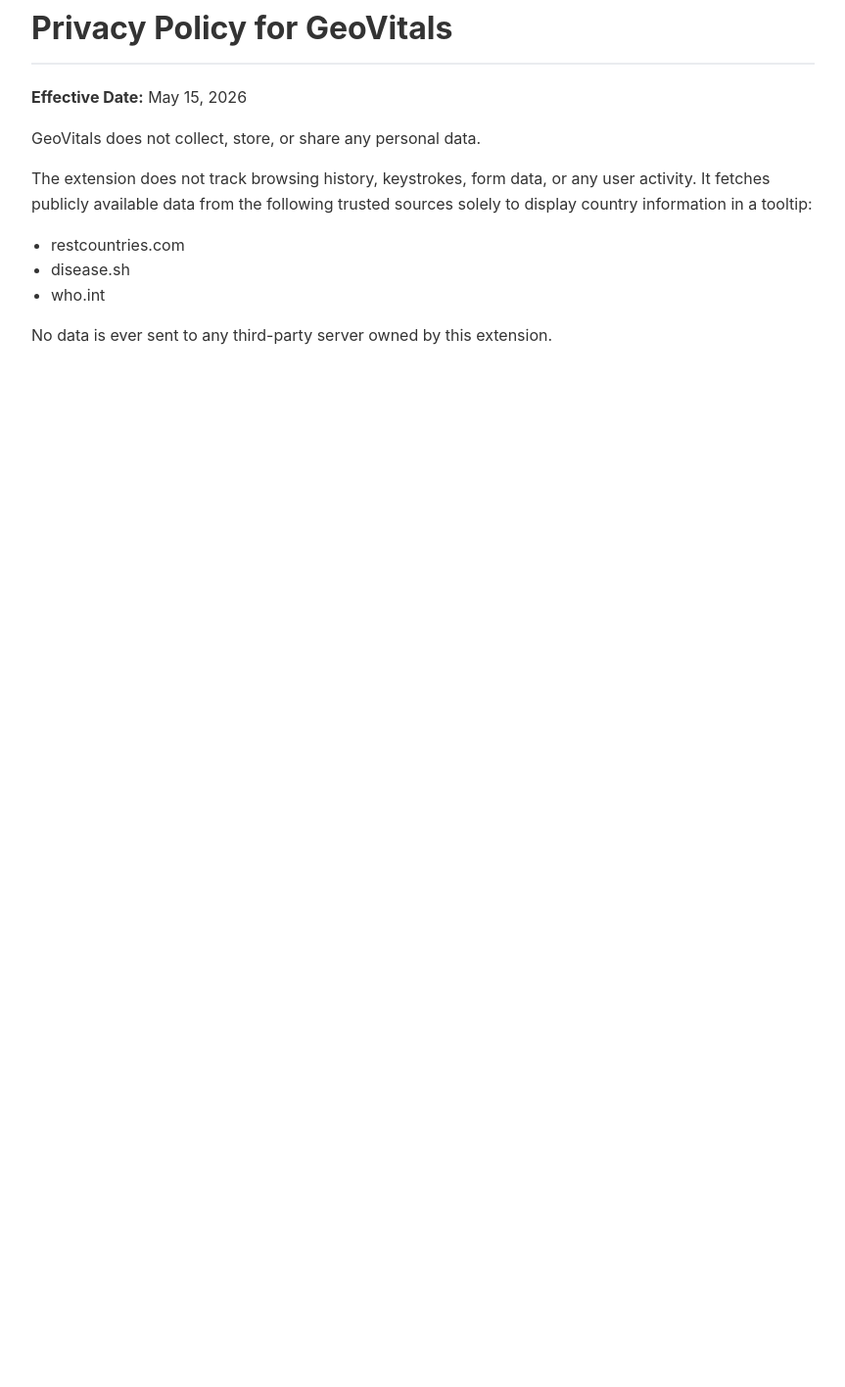
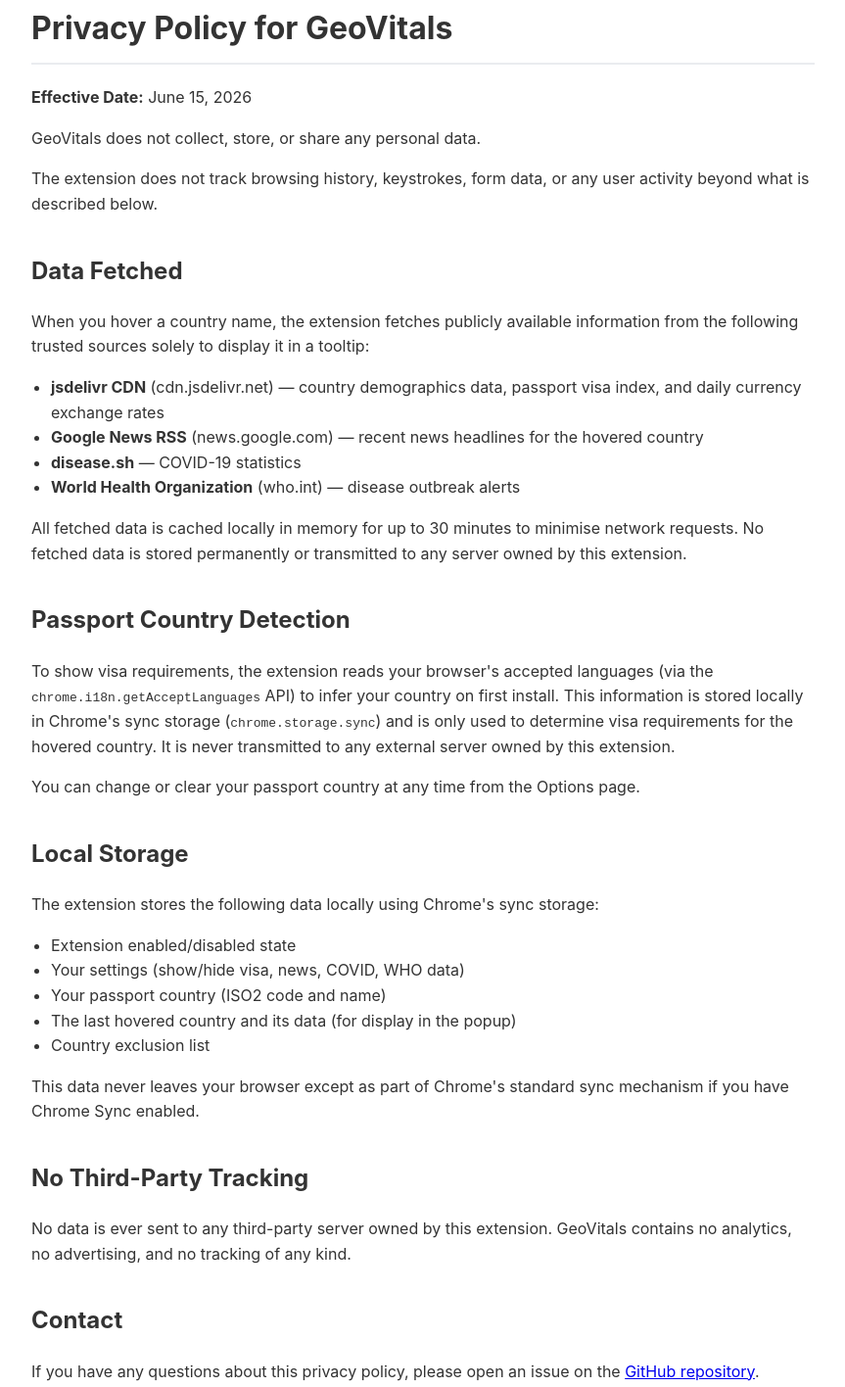
Before and after one commit to Him97kr/chrome-extension-geovitals, a React app: page privacy/index.html in a window 1280 px wide. Shown: the part 37-1453 px from the top of the page at 98% size, without its empty margins (208-1071 px from the left). Before the commit the page ends 800 px from the top, so only its background shows below. Built offline with nearby package versions, Linux system fonts and the light colour scheme; some packages are replaced by stand-ins of ours.

Commit message:
Add files via upload

```diff
--- a/privacy/index.html
+++ b/privacy/index.html
@@ -7,22 +7,47 @@
     <style>
         body { font-family: -apple-system, BlinkMacSystemFont, "Segoe UI", Roboto, Helvetica, Arial, sans-serif; line-height: 1.6; max-width: 800px; margin: 40px auto; padding: 0 20px; color: #333; }
         h1 { border-bottom: 2px solid #eaecef; padding-bottom: 0.3em; }
+        h2 { margin-top: 1.5em; }
         ul { padding-left: 20px; }
     </style>
 </head>
 <body>
     <h1>Privacy Policy for GeoVitals</h1>
-    <p><strong>Effective Date:</strong> May 15, 2026</p>
+    <p><strong>Effective Date:</strong> June 15, 2026</p>
 
     <p>GeoVitals does not collect, store, or share any personal data.</p>
 
-    <p>The extension does not track browsing history, keystrokes, form data, or any user activity. It fetches publicly available data from the following trusted sources solely to display country information in a tooltip:</p>
+    <p>The extension does not track browsing history, keystrokes, form data, or any user activity beyond what is described below.</p>
+
+    <h2>Data Fetched</h2>
+    <p>When you hover a country name, the extension fetches publicly available information from the following trusted sources solely to display it in a tooltip:</p>
     <ul>
-        <li>restcountries.com</li>
-        <li>disease.sh</li>
-        <li>who.int</li>
+        <li><strong>jsdelivr CDN</strong> (cdn.jsdelivr.net) — country demographics data, passport visa index, and daily currency exchange rates</li>
+        <li><strong>Google News RSS</strong> (news.google.com) — recent news headlines for the hovered country</li>
+        <li><strong>disease.sh</strong> — COVID-19 statistics</li>
+        <li><strong>World Health Organization</strong> (who.int) — disease outbreak alerts</li>
     </ul>
+    <p>All fetched data is cached locally in memory for up to 30 minutes to minimise network requests. No fetched data is stored permanently or transmitted to any server owned by this extension.</p>
 
-    <p>No data is ever sent to any third-party server owned by this extension.</p>
+    <h2>Passport Country Detection</h2>
+    <p>To show visa requirements, the extension reads your browser's accepted languages (via the <code>chrome.i18n.getAcceptLanguages</code> API) to infer your country on first install. This information is stored locally in Chrome's sync storage (<code>chrome.storage.sync</code>) and is only used to determine visa requirements for the hovered country. It is never transmitted to any external server owned by this extension.</p>
+    <p>You can change or clear your passport country at any time from the Options page.</p>
+
+    <h2>Local Storage</h2>
+    <p>The extension stores the following data locally using Chrome's sync storage:</p>
+    <ul>
+        <li>Extension enabled/disabled state</li>
+        <li>Your settings (show/hide visa, news, COVID, WHO data)</li>
+        <li>Your passport country (ISO2 code and name)</li>
+        <li>The last hovered country and its data (for display in the popup)</li>
+        <li>Country exclusion list</li>
+    </ul>
+    <p>This data never leaves your browser except as part of Chrome's standard sync mechanism if you have Chrome Sync enabled.</p>
+
+    <h2>No Third-Party Tracking</h2>
+    <p>No data is ever sent to any third-party server owned by this extension. GeoVitals contains no analytics, no advertising, and no tracking of any kind.</p>
+
+    <h2>Contact</h2>
+    <p>If you have any questions about this privacy policy, please open an issue on the <a href="https://github.com/Him97kr/chrome-extension-geovitals" target="_blank">GitHub repository</a>.</p>
 </body>
 </html>
```
